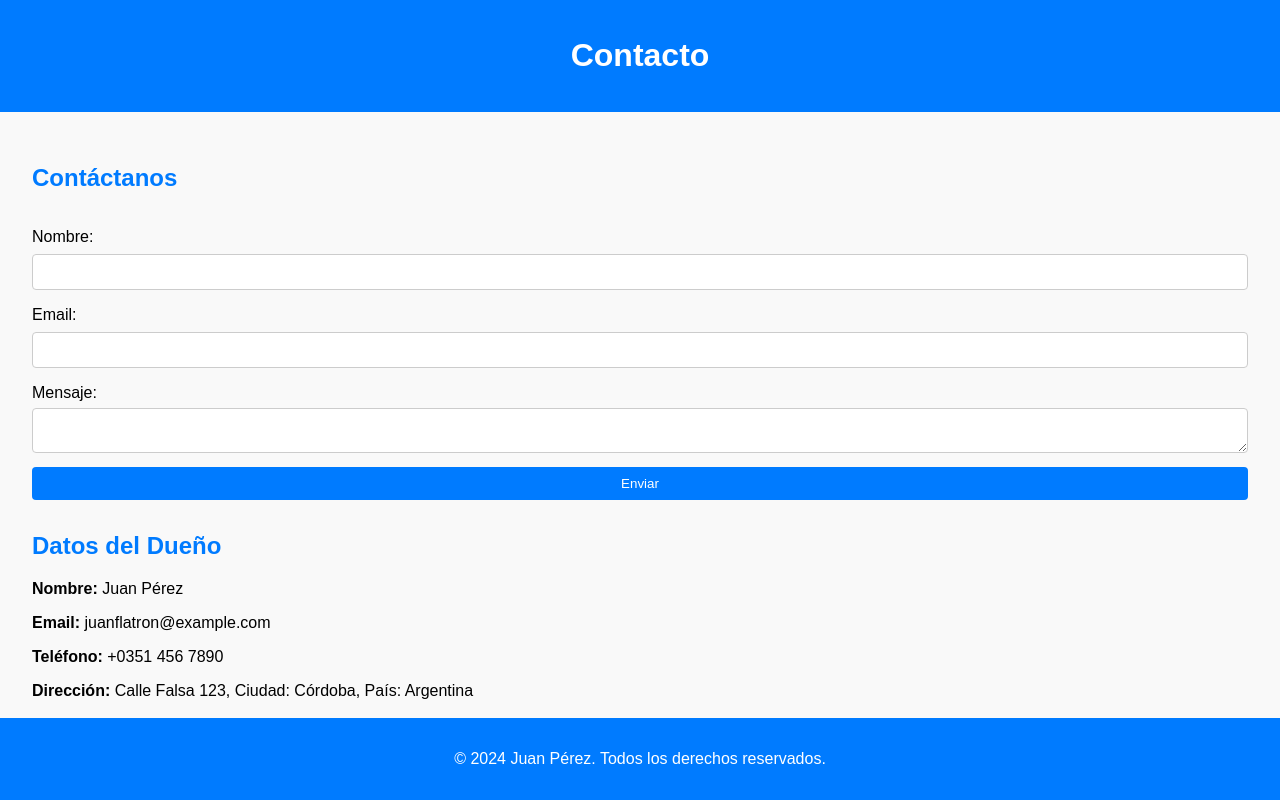
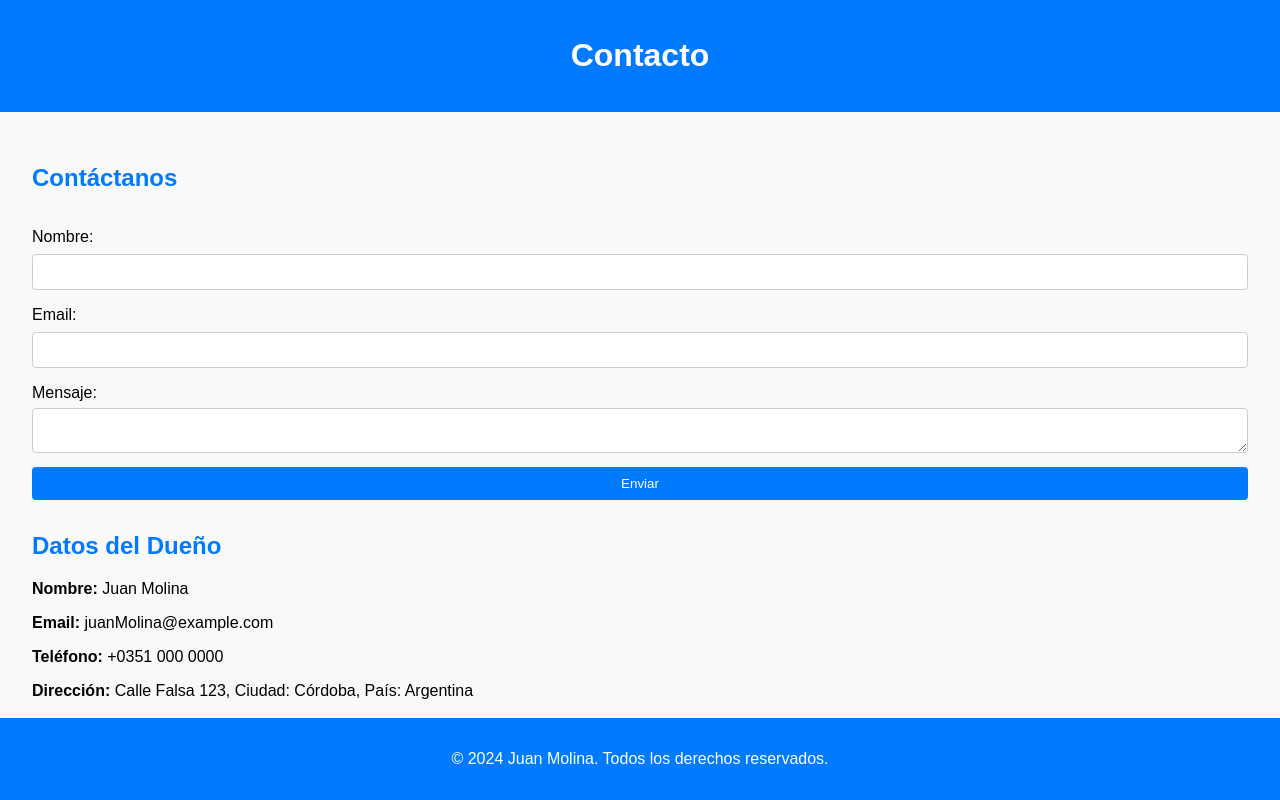
Before and after one commit to JuanIsma/Argentina_Qatar_2022, a plain HTML site: page contacto.html in a window 1280 px wide. Drawn offline with Linux system fonts and the light colour scheme.

Commit message:
Proyecto Agregado

```diff
--- a/contacto.html
+++ b/contacto.html
@@ -28,14 +28,14 @@
         </section>
         <section id="datos-dueno">
             <h2>Datos del Dueño</h2>
-            <p><strong>Nombre:</strong> Juan Pérez</p>
-            <p><strong>Email:</strong> juanflatron@example.com</p>
-            <p><strong>Teléfono:</strong> +0351 456 7890</p>
+            <p><strong>Nombre:</strong> Juan Molina</p>
+            <p><strong>Email:</strong> juanMolina@example.com</p>
+            <p><strong>Teléfono:</strong> +0351 000 0000</p>
             <p><strong>Dirección:</strong> Calle Falsa 123, Ciudad: Córdoba, País: Argentina</p>
         </section>
     </main>
     <footer>
-        <p>&copy; 2024 Juan Pérez. Todos los derechos reservados.</p>
+        <p>&copy; 2024 Juan Molina. Todos los derechos reservados.</p>
     </footer>
 </body>
 </html>
```
